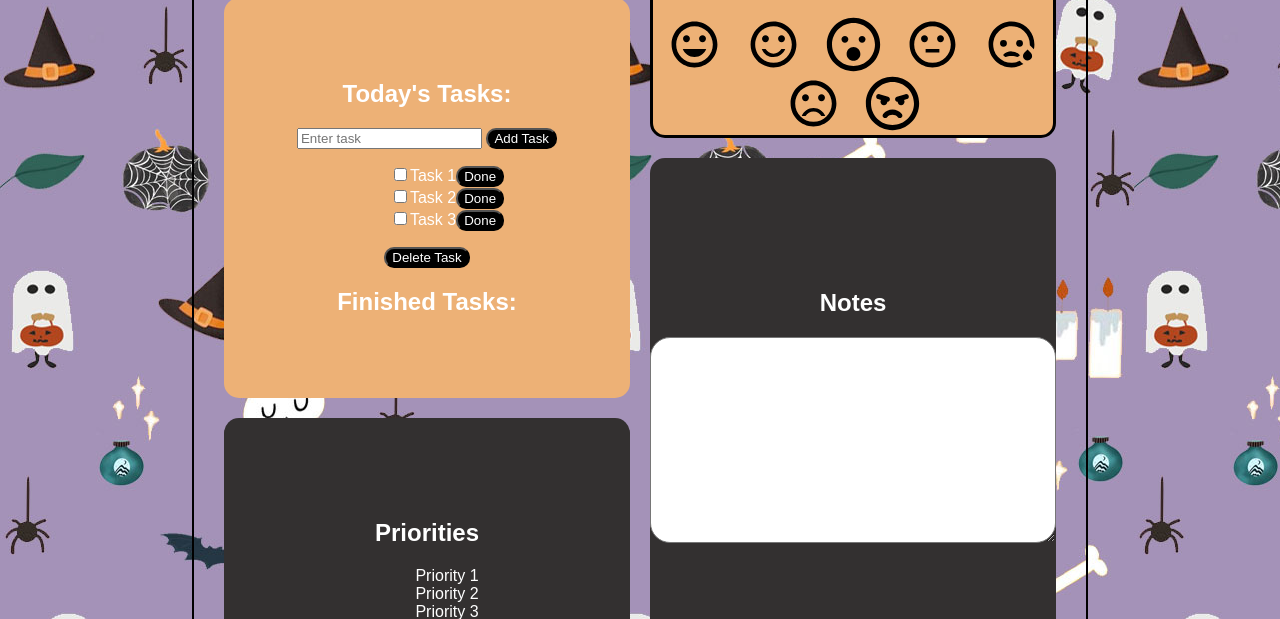
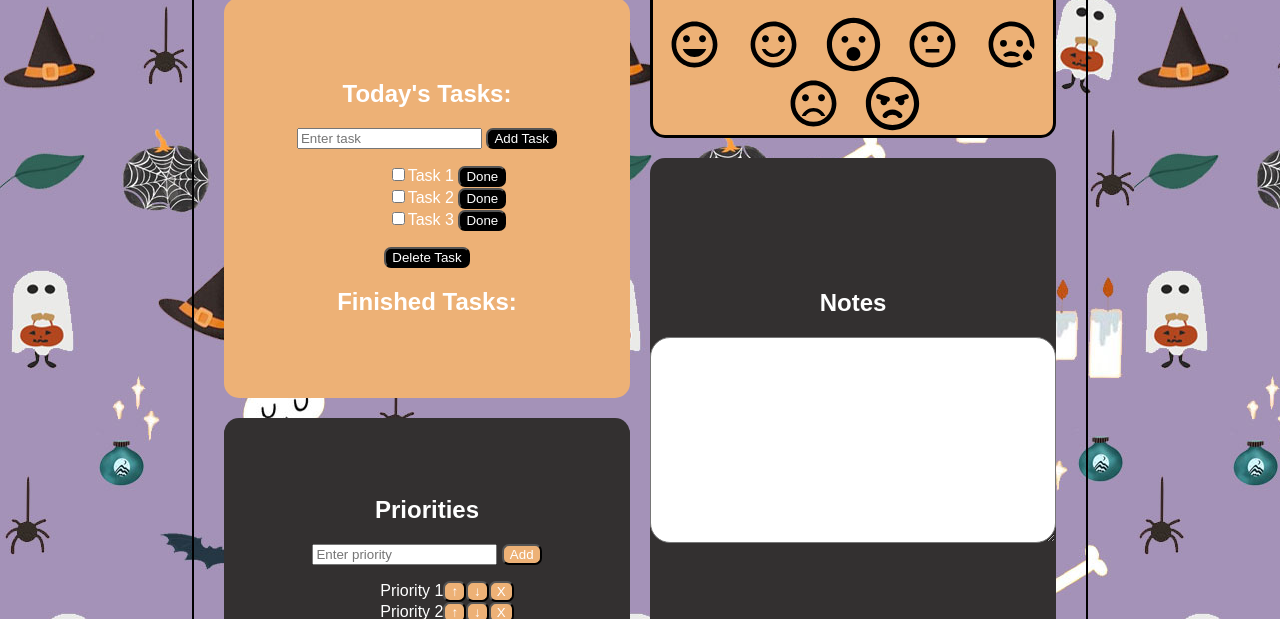
Before and after one commit to lisaaxrisaa/One_Day_at_a_time, a plain HTML site: page index.html in a window 1280 px wide. Shown: the part 333-952 px from the top of the page. Drawn offline with Linux system fonts and the light colour scheme.

Commit message:
priorities list add , delete, up/down button

```diff
--- a/index.css
+++ b/index.css
@@ -100,13 +100,13 @@ h1 {
 .tasks-box > button {
   background-color: black;
   color: white;
-  border-radius: 10px;
+  border-radius: 7px;
 }
 
-.delete-button {
+.done-button {
   background-color: black;
   color: white;
-  border-radius: 10px;
+  border-radius: 7px;
 }
 
 .priorities-box {
@@ -117,6 +117,24 @@ h1 {
   margin-top: 20px;
   text-align: center;
   place-content: center;
+}
+
+.priorities-box > button {
+  background-color: #edb176;
+  color: white;
+  border-radius: 7px;
+}
+
+.upDownButton {
+  background-color: #edb176;
+  color: white;
+  border-radius: 7px;
+}
+
+.delete-button {
+  background-color: #edb176;
+  color: white;
+  border-radius: 7px;
 }
 
 /* .priorities-box img {
--- a/index.html
+++ b/index.html
@@ -76,7 +76,9 @@
 
         <div id="priorities" class="priorities-box">
           <h2>Priorities</h2>
-          <ul>
+          <input type="text" id="prioritiesInput" placeholder="Enter priority">
+          <button id="addPriorityButton">Add</button>
+          <ul id="priorityList">
             <li>Priority 1</li>
             <li>Priority 2</li>
             <li>Priority 3</li>
--- a/index.js
+++ b/index.js
@@ -61,7 +61,7 @@ for (let i = 0; i < moodButtons.length; i++) {
   });
 }
 
-let tasks = ['Task 1', 'Task 2', 'Task 3'];
+let tasks = ['Task 1 ', 'Task 2 ', 'Task 3 '];
 let finishedTasks = [];
 
 function renderTasks() {
@@ -84,7 +84,7 @@ function renderTasks() {
 
     let deleteButton = document.createElement('button');
     deleteButton.textContent = 'Done';
-    deleteButton.className = 'delete-button';
+    deleteButton.className = 'done-button';
     deleteButton.onclick = function () {
       if (checkbox.checked) {
         moveTaskToFinished(i);
@@ -155,3 +155,55 @@ document.getElementById('addTaskButton').addEventListener('click', addTask);
 document.getElementById('clearTask').addEventListener('click', clearTask);
 
 renderTasks();
+
+const addPriorityButton = document.getElementById('addPriorityButton');
+const priorityInput = document.getElementById('prioritiesInput');
+const priorityList = document.getElementById('priorityList');
+
+addPriorityButton.addEventListener('click', function () {
+  const priorityText = priorityInput.value.trim();
+  if (priorityText) {
+    const newPriority = document.createElement('li');
+    newPriority.textContent = priorityText;
+    addButtonsToPriority(newPriority);
+    priorityList.appendChild(newPriority);
+    priorityInput.value = '';
+  }
+});
+
+function addButtonsToPriority(li) {
+  const upButton = document.createElement('button');
+  upButton.textContent = '↑';
+  upButton.className = 'upDownButton';
+  upButton.addEventListener('click', function () {
+    const previousItem = li.previousElementSibling;
+    if (previousItem) {
+      priorityList.insertBefore(li, previousItem);
+    }
+  });
+
+  const downButton = document.createElement('button');
+  downButton.textContent = '↓';
+  downButton.className = 'upDownButton';
+  downButton.addEventListener('click', function () {
+    const nextItem = li.nextElementSibling;
+    if (nextItem) {
+      priorityList.insertBefore(nextItem, li);
+    }
+  });
+
+  const deleteButton = document.createElement('button');
+  deleteButton.textContent = 'X';
+  deleteButton.className = 'delete-button';
+  deleteButton.addEventListener('click', function () {
+    priorityList.removeChild(li);
+  });
+
+  li.appendChild(upButton);
+  li.appendChild(downButton);
+  li.appendChild(deleteButton);
+}
+
+document.querySelectorAll('#priorityList li').forEach((li) => {
+  addButtonsToPriority(li);
+});
```
